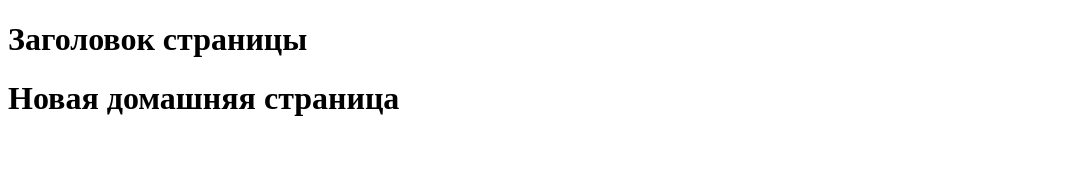
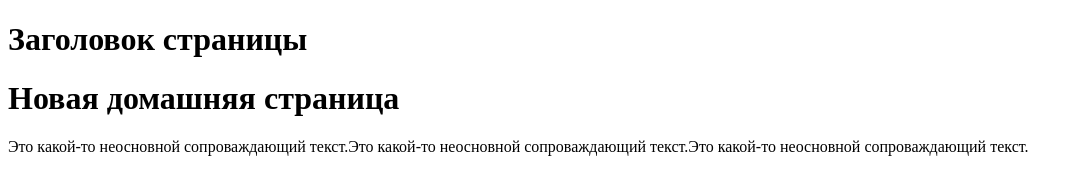
Before and after one commit to aleksbersenew/nov-project, a plain HTML site: page index.html in a window 1280 px wide. Shown: the whole page, without its empty margins (0-1083 px from the left). Drawn offline with Linux system fonts and the light colour scheme.

Commit message:
Второй коммит

```diff
--- a/index.html
+++ b/index.html
@@ -11,5 +11,8 @@
  <h1 class="header">
     Новая домашняя страница
  </h1>
+ <p class="text">
+    Это какой-то неосновной сопроваждающий текст.Это какой-то неосновной сопроваждающий текст.Это какой-то неосновной сопроваждающий текст.
+ </p>
 </body>
 </html>
```
